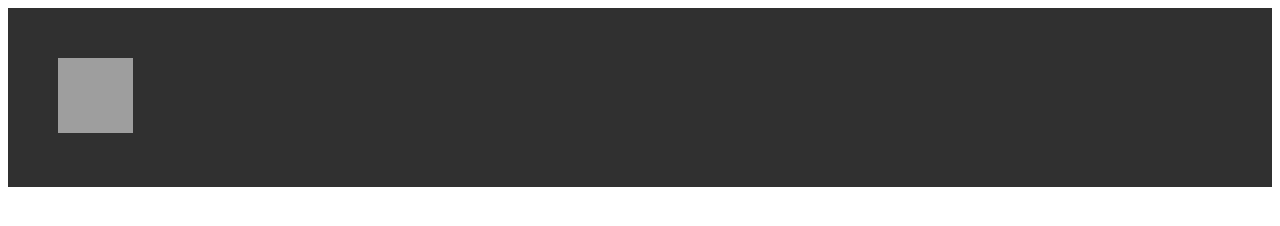
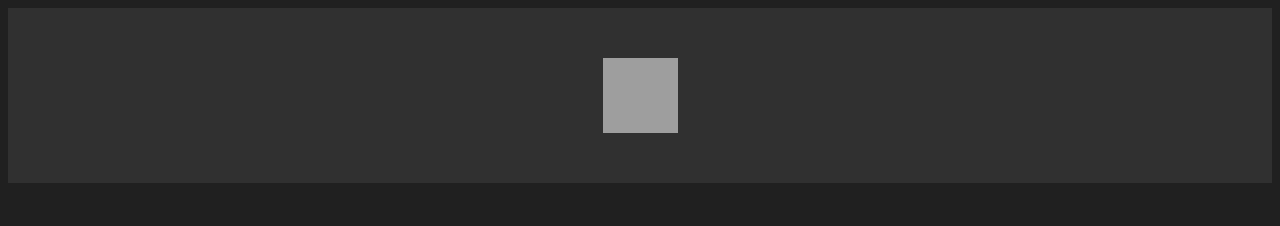
Before and after one commit to riyoza/timotty, a plain HTML site: page index.html in a window 1280 px wide. Drawn offline with Linux system fonts and the light colour scheme; grey boxes are pictures that could not be loaded.

Commit message:
Update gaya.css

```diff
--- a/gaya.css
+++ b/gaya.css
@@ -1,12 +1,15 @@
+body {
+    background-color: rgb(32, 32, 32);
+}
 #title {
-    display: block;
-    margin: auto;
+    display: flex;
+    justify-content: center;
+    align-items: center;
     padding: 50px;
     background-color: rgb(48, 48, 48);
 }
 
 .tengah {
-    display: block;
     margin-left: auto;
     margin-right: auto;
     width: 40%;
```
